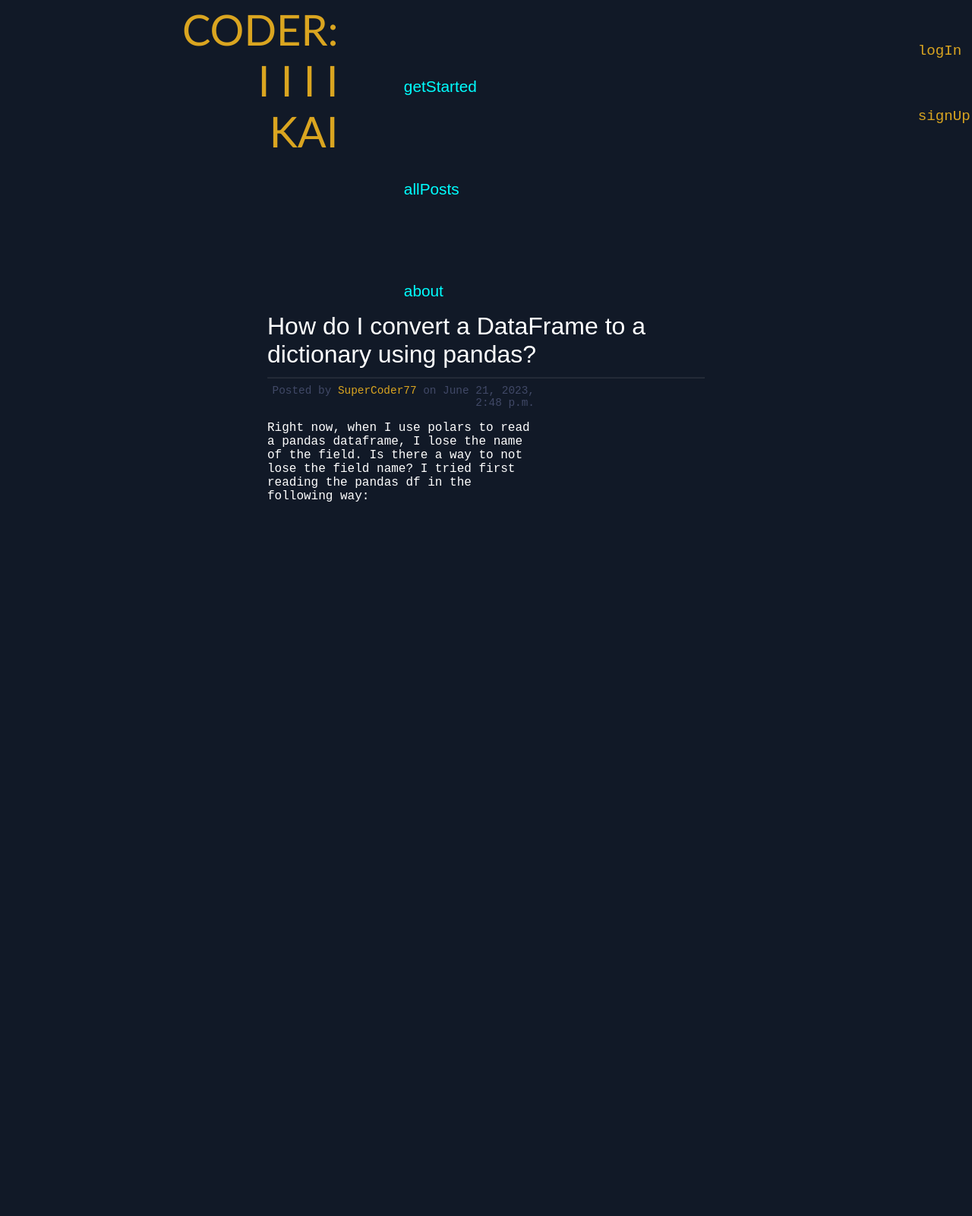
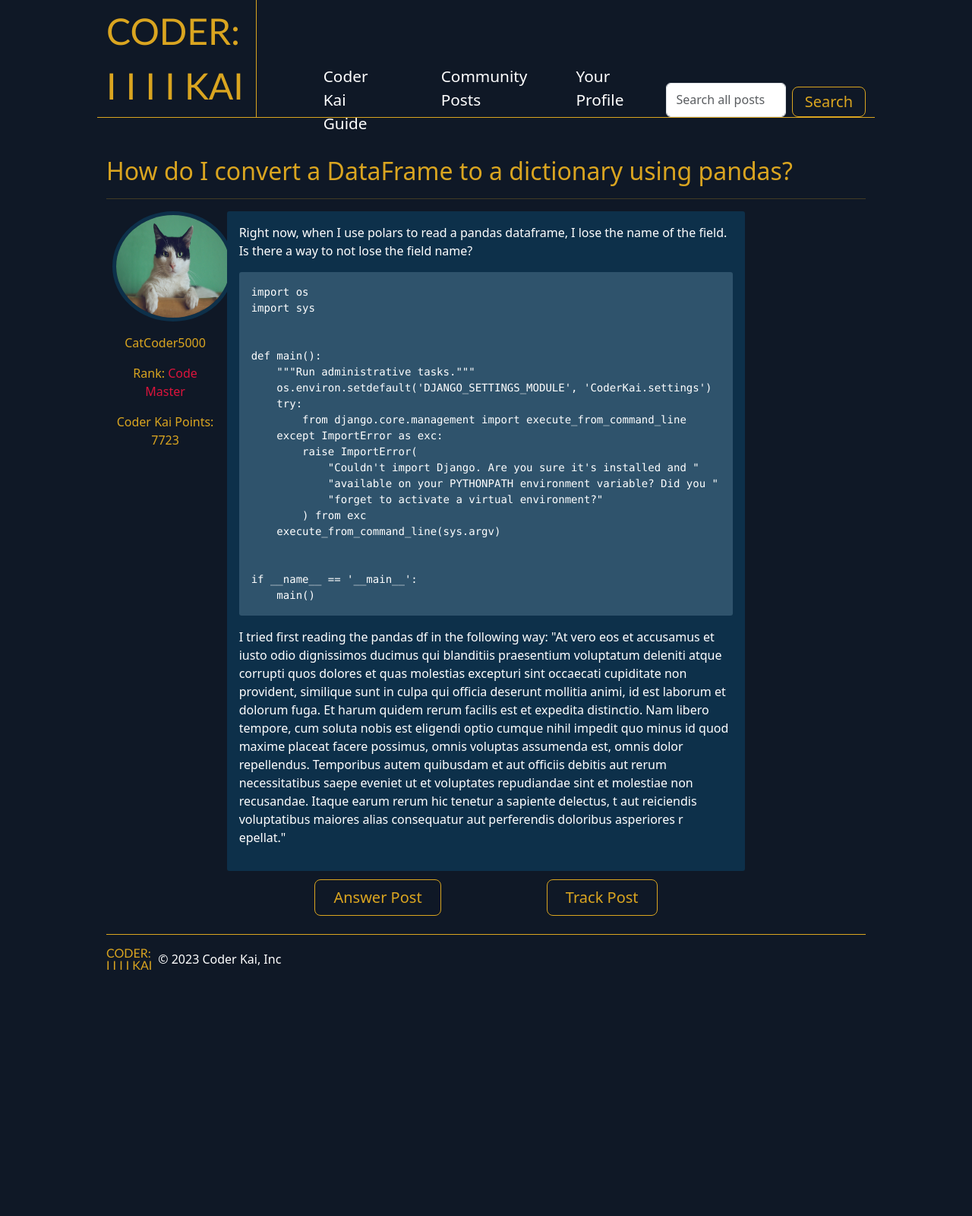
Before and after one commit to l-hepper/coderkai-gitlabimport, a Django app: page /posts/post-01 in a window 1280 px wide. Shown: the whole page at 76% size. After the commit the page ends 1276 px from the top, so only its background shows below. Run offline with Django 4.2, Linux system fonts and the light colour scheme; some libraries are stand-ins or nearby versions.

Commit message:
post_content page construction started

```diff
--- a/CoderKai/main_app/static/main_app/post_content.css
+++ b/CoderKai/main_app/static/main_app/post_content.css
@@ -1,135 +1,82 @@
-/* * {
-    border: 1px dashed black;
-} */
-
-#sort-posts {
-    border: 1px dashed gray;
+.op-post {
+    margin-top: 5%;
 }
 
-html {
-    background-color: #111927;
+pre {
+    padding: 1rem;
+    background-color: #2F536C;
+    border-radius: 3px;
 }
 
-body {
-    background-color: #111927;
-    margin-left: 12rem;
-    margin-right: 12rem;
-    height: 100rem;
+.post-body {
+    background-color: #0D304A;
+    padding: 1rem;
+    color: white;
+    border-radius: 3px;
 }
 
-#banner {
-    display: flex;
-    gap: 1rem;
-    list-style: none;
-    padding-bottom: 0px;
-    margin-top: -1rem;
-    height: fit-content;
+.op-info {
+    padding-left: 2%;
+    text-align: center;
 }
 
-#logo {
-    font-size: 3.5rem;
-    color: black;
-    font-family: 'Trebuchet MS', 'Lucida Sans Unicode', 'Lucida Grande', 'Lucida Sans', Arial, sans-serif;
-    text-align: right;
-    margin-top: 0.8rem;
-    margin-left: 3rem;
+#username {
+    padding-top: 1rem;
+    color: goldenrod;
 }
 
-#navigation>li {
-    display: inline-block;
-    font-size: 1.3rem;
-    font-family: neue-haas-unica, sans-serif;
-    margin-top: 6.9rem;
-    margin-left: 3.4rem;
-}
-
-#user-options {
-    margin-left: 33rem;
-}
-
-#user-options>li {
-    display: inline-block;
-    font-family: 'Courier New', Courier, monospace;
+hr {
     color: goldenrod;
-    font-size: 1.2rem;
-    margin-top: 4rem;
-    margin-left: 2.3rem;
 }
 
 #post-title {
-    font-family: neue-haas-unica, sans-serif;
-    font-weight: normal;
-    margin-top: 0.1rem;
-    margin-bottom:-0.8rem;
-    text-align: left;
-    font-size: 2rem;
-    padding-bottom: 1rem;
-}
-
-#post-body {
-    text-align: left;
-    margin-right: 14rem;
-}
-
-#post-info {
-    text-align: right;
-    color: #414967;
-    font-size: 0.9rem;
-    margin-top: 0rem;
-    margin-bottom: 0rem;
-}
-
-#post-info>p {
-    display: inline;
-}
-
-.post-reply {
-    display: inline-block;
-    margin-left: 0rem;
-    margin-right: 43rem;
-}
-
-a {
-    color: aqua;
-    text-decoration: none;
-}
-
-.username>a {
-    color: goldenrod !important;
-}
-
-#logo>a {
-    color: goldenrod;
-    text-decoration: none;
-}
-
-a:hover {
-    text-decoration: underline;
-}
-
-#page-content {
-    color: white;
-    font-family: 'Courier New', Courier, monospace;
-    margin-top: 1rem;
-    margin-left: 10rem;
-    margin-right: 10rem;
-}
-
-hr {
-    opacity: 10%;
-}
-
-pre code {
-    background-color:#414967;
-    text-align: left;
-    border: 1px solid black;
-    display: inline-block;
-}
-
-#signup-button {
     color: goldenrod;
 }
 
-#login-button {
+.profile-picture {
+    border: #0D304A solid 5px;
+}
+
+.profile-info > p {
     color: goldenrod;
 }
+
+#rank {
+    color: crimson;
+}
+
+.post-options {
+    width: 60%;
+    margin-left: 20%;
+    display:flex;
+    justify-content: space-around;
+}
+
+.btn {
+    margin-top: 2%;
+}
+
+
+@media (max-width: 575px) {
+
+    .op-info {
+        order: 1;
+    }
+
+    .post-options {
+        order: 2;
+    }
+
+    .post-body {
+        width: 95%;
+        margin: 2.5%;
+    }
+
+    .post-options {
+        width: 100%;
+        margin-left: 0;
+        display:flex;
+        justify-content: space-around;
+    }
+
+}
--- a/CoderKai/main_app/templates/main_app/post_content.html
+++ b/CoderKai/main_app/templates/main_app/post_content.html
@@ -1,54 +1,93 @@
-<!DOCTYPE html>
+{% extends "base.html" %}
 {% load static %}
 
-<html lang="en">
-<head>
-    <meta charset="UTF-8">
-    <meta name="viewport" content="width=device-width, initial-scale=1.0">
-    <title>CoderKai - {{ page_title }}</title>
-    <link rel="stylesheet" href="{% static "main_app/post_content.css" %}">
-    <script src="https://kit.fontawesome.com/c858dcbd43.js" crossorigin="anonymous"></script>
-</head>
-<body>
-    <div id="banner">
-        <p id="logo"><a href="{% url "welcome_page" %}">CODER:<br />I I I I KAI<a/></p>
-        <div id="navigation">
-            <li><a href="{% url "get_started" %}">getStarted</a></li>
-            <li><a href="{% url "posts" %}">allPosts</a></li>
-            <li><a href="{% url "about" %}">about</a></li>
-        </div>
-        <div id="user-options">
-            <li><a href="" id="login-button">logIn</a></li>
-            <li><a href="" id="signup-button">signUp</a></li>
+{% block page-title %}
+  Coder Kai - {{ post_content.post_title }}
+{% endblock %}
+
+{% block css-stylesheet %}
+    <link rel="stylesheet" href={% static "main_app/post_content.css" %}>
+{% endblock %}
+
+
+{% block mainbody %}
+    <div class="container op-post">
+        <div class="row">
+            <div class="col">
+                <h2 id="post-title">{{ post_content.post_title }}</h2>
+                <hr />
             </div>
         </div>
-    <div id="page-content">
-        <h2 id="post-title">{{ post_content.post_title }}</h2>
-        <hr />
-        <div id="post-body">
-            <div id="post-info">
-                <p class="post-author">Posted by <span class="username"><a href="">{{ post_content.post_author }}</a> on {{ post_content.post_time }}</span></p>
+        <div class="row">
+            <div class="col-2 op-info">
+                <div class="row">
+                    <div class="col profile-pic">
+                        <img class="profile-picture rounded-circle" width="160" height="145" src={% static "main_app/images/cat.jpg" %}>
+                        <div class="row">
+                            <div class="col profile-info">
+                                <p id="username">CatCoder5000</p>
+                                <p>Rank:<span id="rank"> Code Master</span></p>
+                                <p id="coder-kai-points">Coder Kai Points: 7723</p>
                             </div>
+                        </div>
+                    </div>
+                </div>
+            </div>
+            <div class="col-8 post-body">
                 <p>
 Right now, when I use polars to read a pandas dataframe, I lose the name of the field.
 Is there a way to not lose the field name?
 
+<pre>
+import os
+import sys
+
+
+def main():
+    """Run administrative tasks."""
+    os.environ.setdefault('DJANGO_SETTINGS_MODULE', 'CoderKai.settings')
+    try:
+        from django.core.management import execute_from_command_line
+    except ImportError as exc:
+        raise ImportError(
+            "Couldn't import Django. Are you sure it's installed and "
+            "available on your PYTHONPATH environment variable? Did you "
+            "forget to activate a virtual environment?"
+        ) from exc
+    execute_from_command_line(sys.argv)
+
+
+if __name__ == '__main__':
+    main()
+</pre>
+
 I tried first reading the pandas df in the following way:
+"At vero eos et accusamus et iusto odio dignissimos ducimus qui blanditiis
+praesentium
+voluptatum deleniti atque corrupti quos dolores et quas molestias excepturi
+sint occaecati
+cupiditate non provident, similique sunt in culpa qui officia deserunt mollitia
+animi, id
+est laborum et dolorum fuga. Et harum quidem rerum facilis est et expedita
+distinctio. Nam
+libero tempore, cum soluta nobis est eligendi optio cumque nihil impedit quo minus id quod
+maxime placeat facere possimus, omnis voluptas assumenda est, omnis dolor repellendus.
+Temporibus
+autem quibusdam et aut officiis debitis aut rerum necessitatibus saepe eveniet ut et
+voluptates
+repudiandae sint et molestiae non recusandae. Itaque earum rerum hic tenetur a sapiente
+delectus,
+t aut reiciendis voluptatibus maiores alias consequatur aut perferendis doloribus
+asperiores r
+epellat."
                 </p>
             </div>
-
-            {% comment %} <pre>
-                <code>
-                    def post_content(request, slug):
-                        clicked_post = post_dictionary[slug]
-                        return render(request, "./main_app/post_content.html", {
-                            "post_content": clicked_post,
-                        })
-                </code>
-            </pre> {% endcomment %}
-
-
-
+            <div class="post-options">
+                <button type="button" class="btn btn-outline-secondary btn-lg px-4" onclick="location.href='{% url "log_in" %}'">Answer Post</button>
+                <button type="button" class="btn btn-outline-secondary btn-lg px-4" onclick="location.href='{% url "log_in" %}'">Track Post</button>
             </div>
-</body>
-</html>
+            <div class="col-2">
+            </div>
+        </div>
+    </div>
+{% endblock%}
```
Also changed, not shown: CoderKai/main_app/static/main_app/profile.css (+63 -6 lines), CoderKai/main_app/templates/main_app/profile.html (+76 -9 lines). Lines whose indentation alone changed are shown as unchanged.
